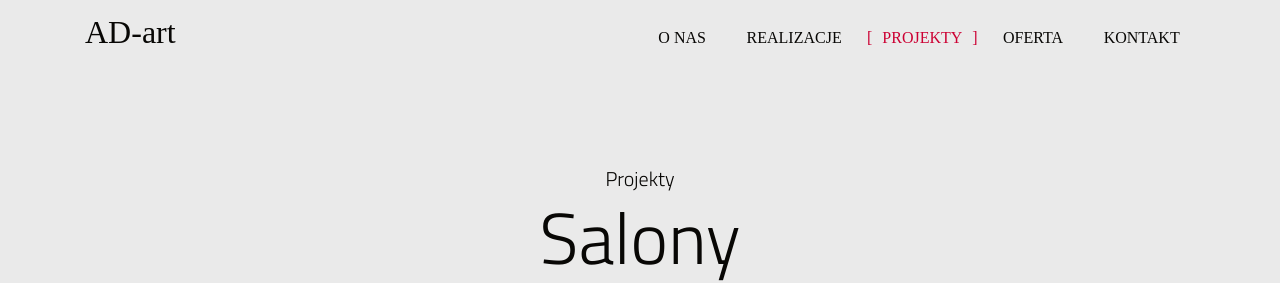
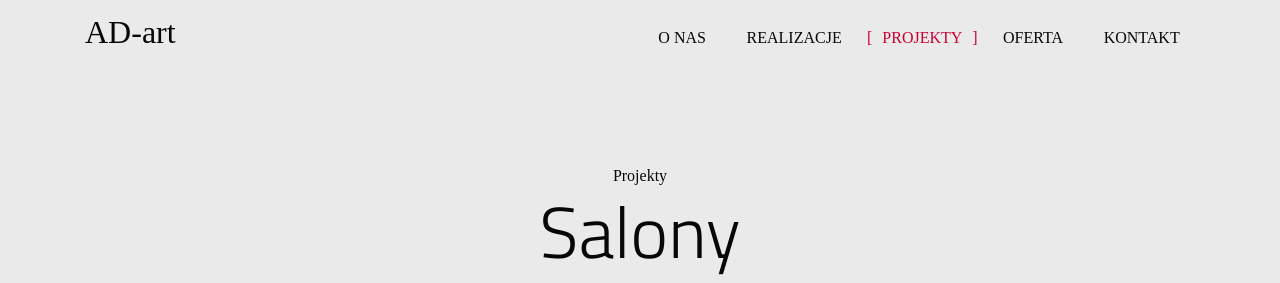
Before and after one commit to staszek998/ad-art, a React (Create React App) app: page /projekty/salony in a window 1280 px wide. Shown: the top 283 px of the page. Built offline with nearby package versions, Linux system fonts and the light colour scheme; a web font is replaced by a local one.

Commit message:
Remove the .lead class from the <p> above the heading in the ExampleLivingRooms ocmponent

```diff
--- a/src/pages/Projects/ExampleLivingRooms/ExampleLivingRooms.jsx
+++ b/src/pages/Projects/ExampleLivingRooms/ExampleLivingRooms.jsx
@@ -9,7 +9,7 @@ const ExampleLivingRooms = () => (
       <div className="row">
         <div className="col-12">
           {/* Heading */}
-          <p className="lead text-center mb-0">Projekty</p>
+          <p className="text-center mb-0">Projekty</p>
           <h1 className="display-3 display-md-1 mb-5 text-center">Salony</h1>
 
           {/* Cards */}
```
